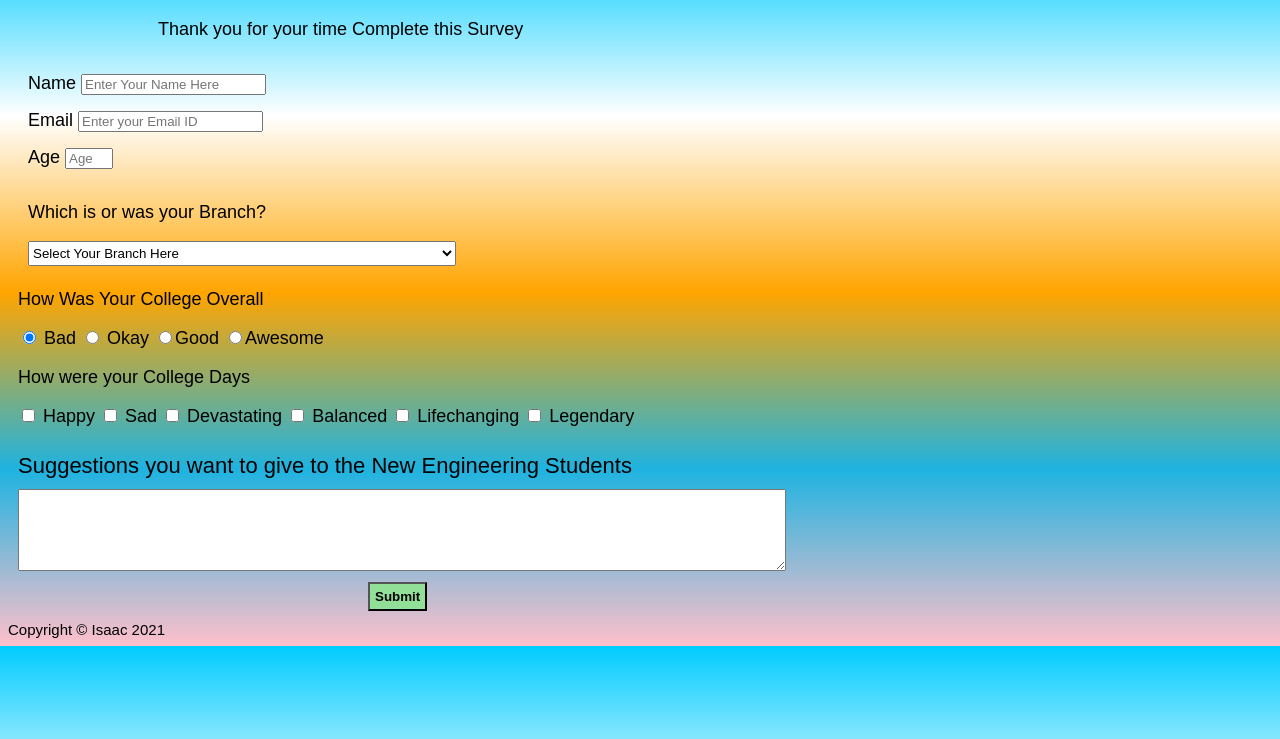
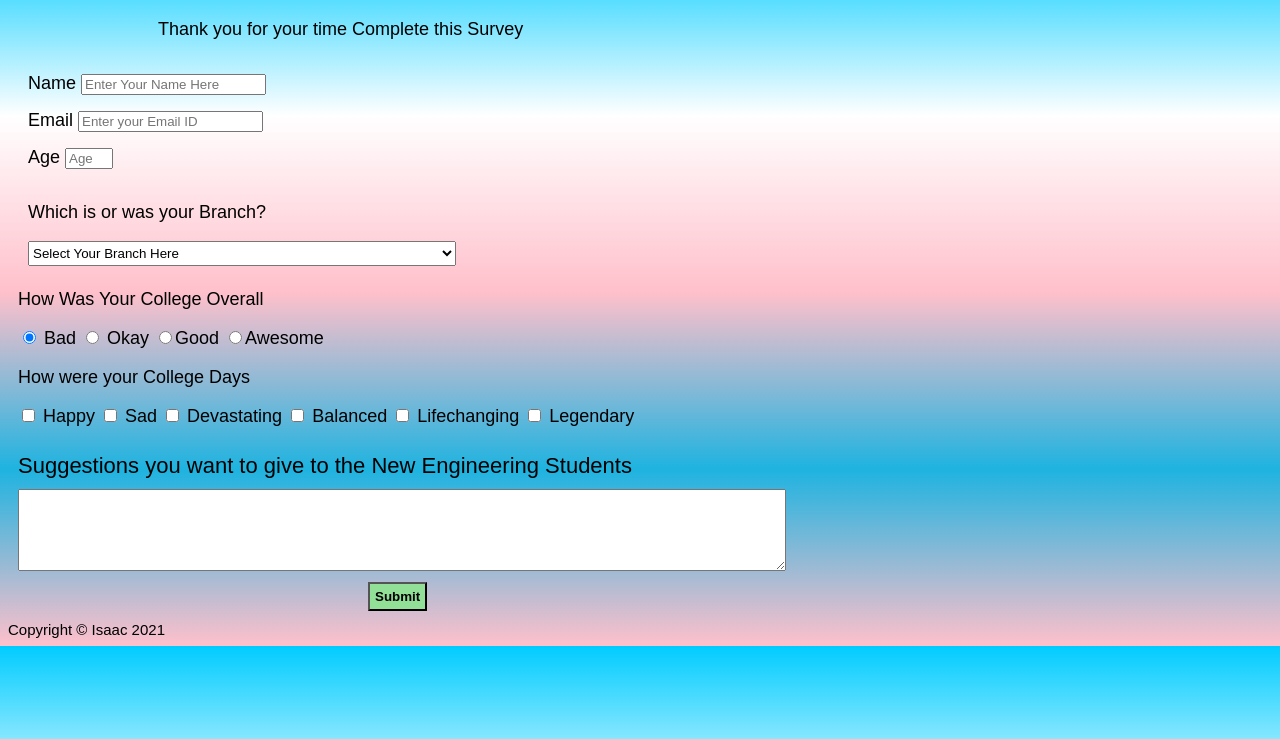
Before and after one commit to WebdeveloperIsaac/Engineers-Survey-Form, a plain HTML site: page index.html in a window 1280 px wide. Shown: the part 61-800 px from the top of the page. Drawn offline with Linux system fonts and the light colour scheme.

Commit message:
Update stylesheet.css
Color OptimiZation

```diff
--- a/stylesheet.css
+++ b/stylesheet.css
@@ -1,5 +1,5 @@
 body{
-    background-image: linear-gradient(rgb(0, 204, 255),white,orange,#1eb3e0,pink);
+    background-image: linear-gradient(rgb(0, 204, 255),white,pink,#1eb3e0,pink);
     font-family: Arial, Helvetica, sans-serif;
 }
 header{
```
